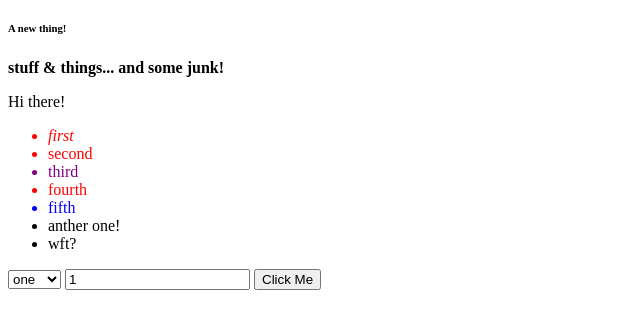
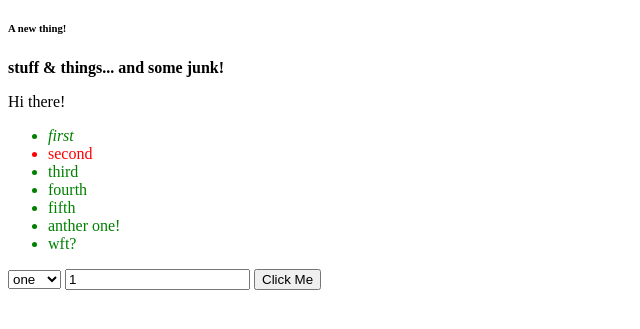
Before and after one commit to edlinkiii/js-query, a plain HTML site: page index.html in a window 1280 px wide. Shown: the part 61-390 px from the top of the page, without its empty margins (0-640 px from the left). Drawn offline with Linux system fonts and the light colour scheme.

Commit message:
Test for $siblings()

```diff
--- a/index.css
+++ b/index.css
@@ -10,6 +10,10 @@
     color: purple;
 }
 
+.green {
+    color: green;
+}
+
 .bold {
     font-weight: bold;
 }
--- a/index.js
+++ b/index.js
@@ -26,8 +26,9 @@ document.addEventListener('DOMContentLoaded', () => {
 
     $q('ul').$before(el);
 
-    let $sibs = $secondLi.$siblings();
-    console.log($sibs);
+    $secondLi.$siblings().forEach((e) => {
+        e.$addClass('green');
+    });
 });
 
 $q('ul').$on('click', 'li', (e) => e.target.$removeClass('red').$addClass('blue').$toggleClass('bold'));
```
